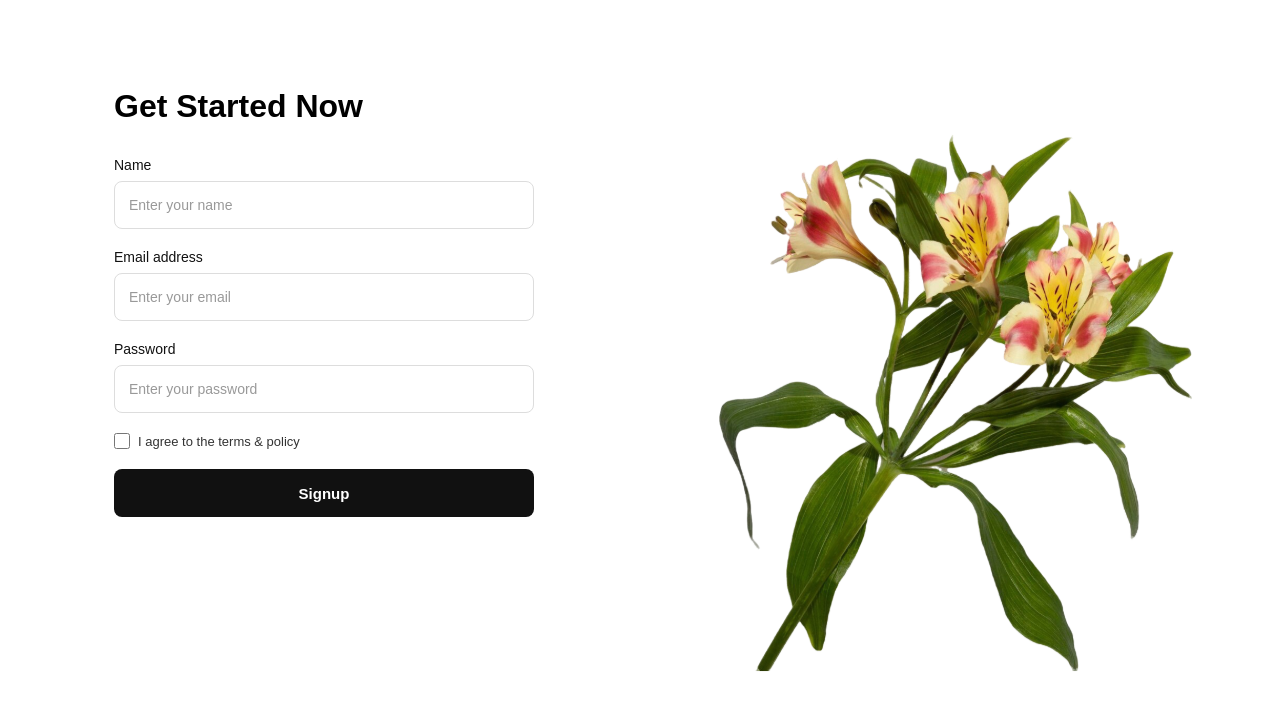
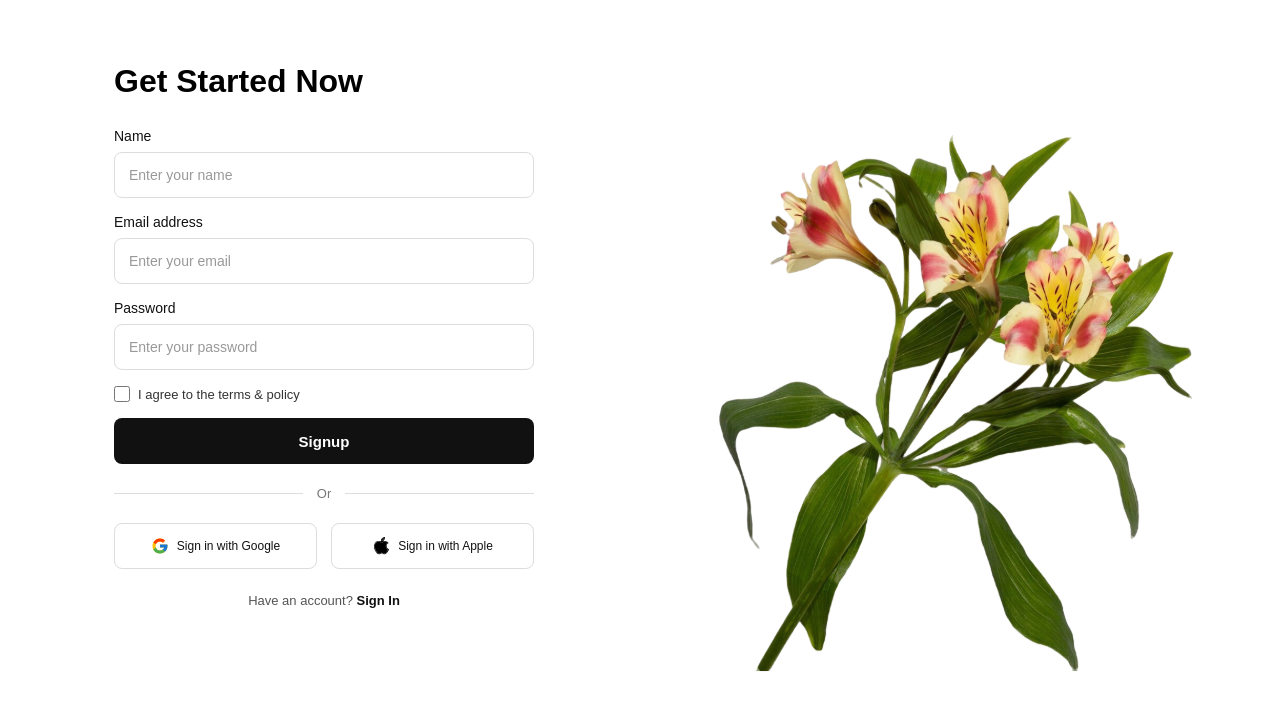
Before and after one commit to Shanne-Bumanlag/appdev1-final-practical-exam, a React (Vite) app: page / in a window 1280 px wide. Shown: the top 710 px of the page. Built offline with nearby package versions, Linux system fonts and the light colour scheme.

Commit message:
Add divider and social sign-in buttons

```diff
--- a/src/components/Signup.jsx
+++ b/src/components/Signup.jsx
@@ -1,6 +1,8 @@
 
 import styles from './Signup.module.css';
 import blossomFlower from '../assets/blossom-flower.svg';
+import googleLogo from '../assets/icons-google-logo.svg';
+import appleLogo from '../assets/icons-apple-logo.svg';
 
 function Signup() {
   return (
@@ -45,6 +47,28 @@
             Signup
           </button>
         </form>
+
+        <div className={styles.divider}>
+          <span></span>
+          <p>Or</p>
+          <span></span>
+        </div>
+
+        <div className={styles.socialButtons}>
+          <button type="button" className={styles.socialButton}>
+            <img src={googleLogo} alt="" />
+            <span>Sign in with Google</span>
+          </button>
+
+          <button type="button" className={styles.socialButton}>
+            <img src={appleLogo} alt="" />
+            <span>Sign in with Apple</span>
+          </button>
+        </div>
+
+        <p className={styles.accountText}>
+          Have an account? <a href="#">Sign In</a>
+        </p>
       </section>
 
       <section className={styles.rightSection}>
--- a/src/components/Signup.module.css
+++ b/src/components/Signup.module.css
@@ -12,13 +12,13 @@
   display: flex;
   flex-direction: column;
   align-items: center;
-  padding: 80px 40px;
+  padding: 55px 40px;
 }
 
 .title {
   width: 100%;
   max-width: 420px;
-  margin: 0 0 32px;
+  margin: 0 0 28px;
   color: #000000;
   font-size: 32px;
   font-weight: 600;
@@ -30,7 +30,7 @@
   max-width: 420px;
   display: flex;
   flex-direction: column;
-  gap: 20px;
+  gap: 16px;
 }
 
 .inputGroup {
@@ -48,7 +48,7 @@
 .inputGroup input {
   width: 100%;
   box-sizing: border-box;
-  height: 48px;
+  height: 46px;
   padding: 0 14px;
   border: 1px solid #dddddd;
   border-radius: 8px;
@@ -80,7 +80,7 @@
 
 .signupButton {
   width: 100%;
-  height: 48px;
+  height: 46px;
   border: none;
   border-radius: 8px;
   background-color: #111111;
@@ -92,6 +92,70 @@
 
 .signupButton:hover {
   background-color: #333333;
+}
+
+.divider {
+  width: 100%;
+  max-width: 420px;
+  display: flex;
+  align-items: center;
+  gap: 14px;
+  margin: 22px 0;
+}
+
+.divider span {
+  flex: 1;
+  height: 1px;
+  background-color: #dddddd;
+}
+
+.divider p {
+  margin: 0;
+  color: #777777;
+  font-size: 13px;
+}
+
+.socialButtons {
+  width: 100%;
+  max-width: 420px;
+  display: flex;
+  gap: 14px;
+}
+
+.socialButton {
+  flex: 1;
+  min-width: 0;
+  height: 46px;
+  display: flex;
+  align-items: center;
+  justify-content: center;
+  gap: 8px;
+  padding: 0 10px;
+  border: 1px solid #dddddd;
+  border-radius: 8px;
+  background-color: #ffffff;
+  color: #111111;
+  font-size: 12px;
+  cursor: pointer;
+}
+
+.socialButton img {
+  width: 18px;
+  height: 18px;
+  object-fit: contain;
+}
+
+.accountText {
+  margin: 24px 0 0;
+  color: #555555;
+  font-size: 13px;
+  text-align: center;
+}
+
+.accountText a {
+  color: #111111;
+  font-weight: 600;
+  text-decoration: none;
 }
 
 .rightSection {
@@ -109,3 +173,25 @@
   height: auto;
   object-fit: contain;
 }
+
+@media (max-width: 768px) {
+  .page {
+    flex-direction: column-reverse;
+  }
+
+  .rightSection {
+    padding: 24px;
+  }
+
+  .blossomImage {
+    max-width: 300px;
+  }
+
+  .leftSection {
+    padding: 32px 24px;
+  }
+
+  .socialButtons {
+    flex-direction: column;
+  }
+}
```
Also changed, not shown: Bumanlag-signup-bottom.png (added).
